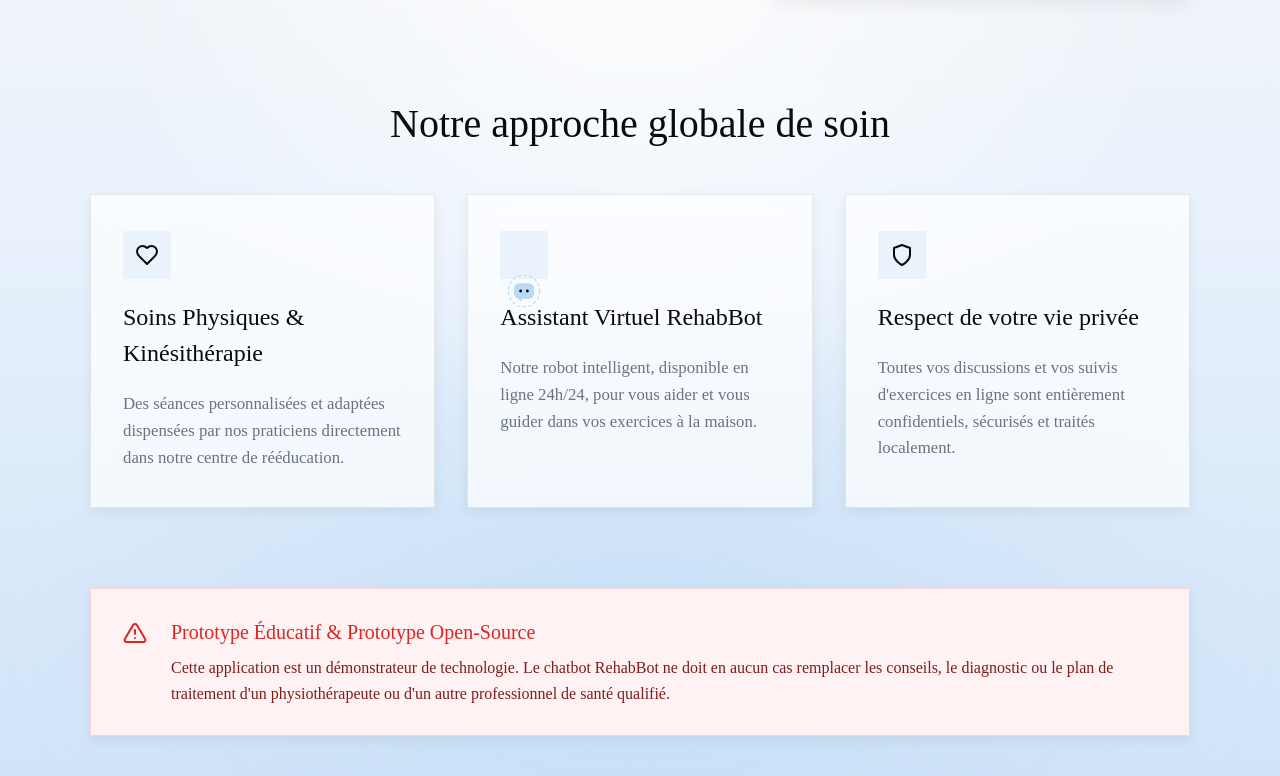
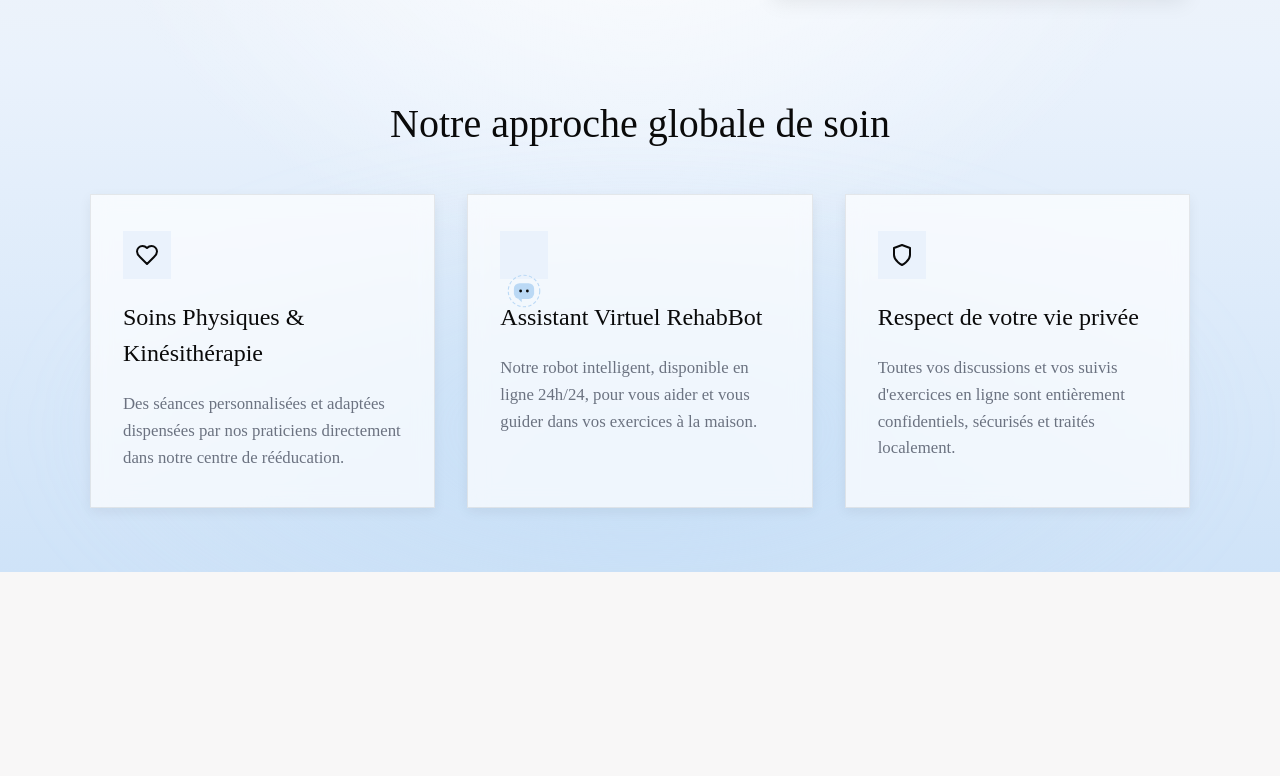
Before and after one commit to Dirimo/Rehab_AI_Bot, a Nuxt app in the folder frontend/: page / in a window 1280 px wide. Shown: the part 567-1343 px from the top of the page. After the commit the page ends 1139 px from the top, so only its background shows below. Built offline with nearby package versions, Linux system fonts and the light colour scheme; no server answers; a web font is replaced by a local one.

Commit message:
style: remove disclaimer warning section from landing page

```diff
--- a/frontend/pages/index.vue
+++ b/frontend/pages/index.vue
@@ -88,22 +88,7 @@ definePageMeta({
         </div>
       </section>
 
-      <!-- Disclaimer warning -->
-      <section class="disclaimer-section">
-        <div class="disclaimer-card">
-          <svg class="disclaimer-card__icon" width="24" height="24" viewBox="0 0 24 24" fill="none" stroke="currentColor" stroke-width="2" stroke-linecap="round" stroke-linejoin="round">
-            <path d="M10.29 3.86L1.82 18a2 2 0 0 0 1.71 3h16.94a2 2 0 0 0 1.71-3L13.71 3.86a2 2 0 0 0-3.42 0z"></path>
-            <line x1="12" y1="9" x2="12" y2="13"></line>
-            <line x1="12" y1="17" x2="12.01" y2="17"></line>
-          </svg>
-          <div class="disclaimer-card__text">
-            <h4 class="disclaimer-card__title">Prototype Éducatif & Prototype Open-Source</h4>
-            <p class="disclaimer-card__desc">
-              Cette application est un démonstrateur de technologie. Le chatbot RehabBot ne doit en aucun cas remplacer les conseils, le diagnostic ou le plan de traitement d'un physiothérapeute ou d'un autre professionnel de santé qualifié.
-            </p>
-          </div>
-        </div>
-      </section>
+
     </main>
   </div>
 </template>
```
